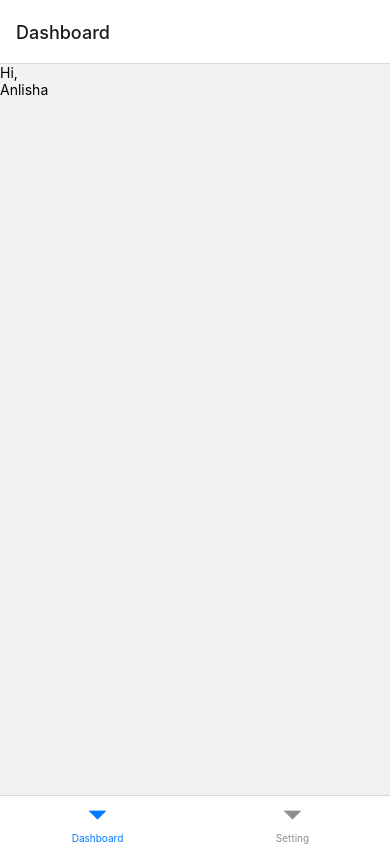
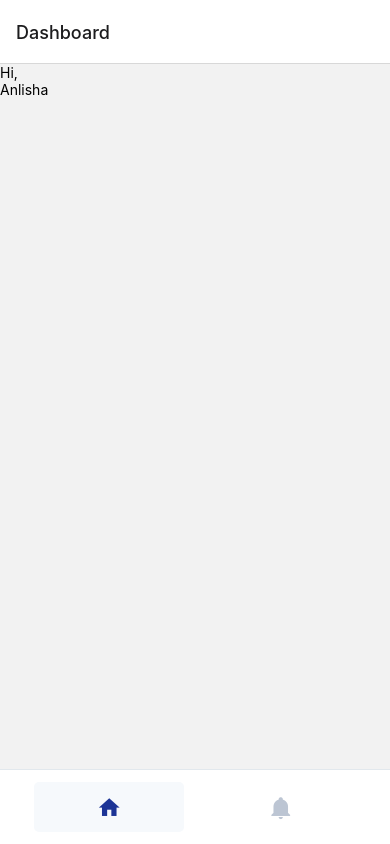
Before and after one commit to anlisha-maharjan/react-native-boilerplate, a React Native app: screen / in a window 390 px wide. Built offline with nearby package versions, Linux system fonts and the light colour scheme.

Commit message:
Implements react-native-vector-icons/MaterialCommunityIcons  in bottom-navigator

```diff
--- a/src/navigations/index.js
+++ b/src/navigations/index.js
@@ -2,6 +2,7 @@ import React, {useRef} from 'react';
 import {NavigationContainer} from '@react-navigation/native';
 import {createBottomTabNavigator} from '@react-navigation/bottom-tabs';
 import {createNativeStackNavigator} from '@react-navigation/native-stack';
+import MaterialCommunityIcons from 'react-native-vector-icons/MaterialCommunityIcons';
 import {connect} from 'react-redux';
 import Dashboard from '../pages/dashboard';
 import Setting from '../pages/setting';
@@ -15,34 +16,36 @@ function Root() {
     <Tab.Navigator
       initialRouteName="Dashboard"
       screenOptions={{
-        activeBackgroundColor: '#F6F9FC',
-        activeTintColor: '#1C3496',
-        inactiveBackgroundColor: '#ffffff',
-        inactiveTintColor: '#BCC5D3',
-        showLabel: false,
-        style: {
-          maxHeight: '75px',
+        tabBarActiveBackgroundColor: '#F6F9FC',
+        tabBarActiveTintColor: '#1C3496',
+        tabBarInactiveBackgroundColor: '#ffffff',
+        tabBarInactiveTintColor: '#BCC5D3',
+        tabBarShowLabel: false,
+        tabBarStyle: {
+          maxHeight: 75,
           height: '10%',
           paddingTop: '3%',
           paddingBottom: '3%',
           paddingLeft: '6%',
           paddingRight: '6%',
-          borderTopWidth: '1px',
+          borderTopWidth: 1,
           borderTopColor: '#E2E8ED',
-          shadowOpacity: '0',
-          elevation: '0',
+          shadowOpacity: 0,
+          elevation: 0,
           backgroundColor: '#fff',
         },
-        tabStyle: {
+        tabBarItemStyle: {
           marginLeft: '3.2%',
           marginRight: '3.2%',
-          borderRadius: '5px',
+          borderRadius: 5,
         },
       }}
       backBehavior={'initialRoute'}>
       <Tab.Screen
         options={{
-          tabBarIcon: null,
+          tabBarIcon: ({color, size}) => (
+            <MaterialCommunityIcons name="home" color={color} size={size} />
+          ),
         }}
         name="Dashboard"
         component={Dashboard}
@@ -50,7 +53,9 @@ function Root() {
 
       <Tab.Screen
         options={{
-          tabBarIcon: null,
+          tabBarIcon: ({color, size}) => (
+            <MaterialCommunityIcons name="bell" color={color} size={size} />
+          ),
         }}
         name="Setting"
         component={Setting}
--- a/src/pages/setting/index.js
+++ b/src/pages/setting/index.js
@@ -1,31 +1,16 @@
 import React from 'react';
-import {ScrollView} from 'react-native';
-import {ListItem} from 'react-native-elements';
 import {logout} from '../../reduxs/actions';
 import {connect} from 'react-redux';
 
-const Setting = props => {
+const Profile = props => {
   const onLogout = () => {
     props.logout(props.navigation);
   };
-  return (
-    <ScrollView
-      showsVerticalScrollIndicator={false}
-      showsHorizontalScrollIndicator={false}
-      style={{padding: '20px', backgroundColor: '#ffffff'}}>
-      <ListItem
-        containerStyle={{paddingHorizontal: '0', paddingVertical: '12px'}}
-        onPress={onLogout}>
-        <ListItem.Content>
-          <ListItem.Title>Logout</ListItem.Title>
-        </ListItem.Content>
-      </ListItem>
-    </ScrollView>
-  );
+  return null;
 };
 
 const mapStateToProps = ({auth}) => {
   const {loading, error} = auth;
   return {loading, error};
 };
-export default connect(mapStateToProps, {logout})(Setting);
+export default connect(mapStateToProps, {logout})(Profile);
--- a/src/services/token.service.js
+++ b/src/services/token.service.js
@@ -4,16 +4,14 @@ const tokenService = (function () {
   async function _setToken(token) {
     try {
       await AsyncStorage.setItem('token', JSON.stringify(token));
-    } catch (e) {
-      // saving error
-    }
+    } catch (e) {}
   }
 
-  const _getToken = async () => {
+  async function _getToken(token) {
     try {
       return await AsyncStorage.getItem('token');
     } catch (error) {}
-  };
+  }
 
   async function _clearToken() {
     await AsyncStorage.removeItem('token');
```
Also changed, not shown: 2 other files (tests, documents, lock files or other folders).
